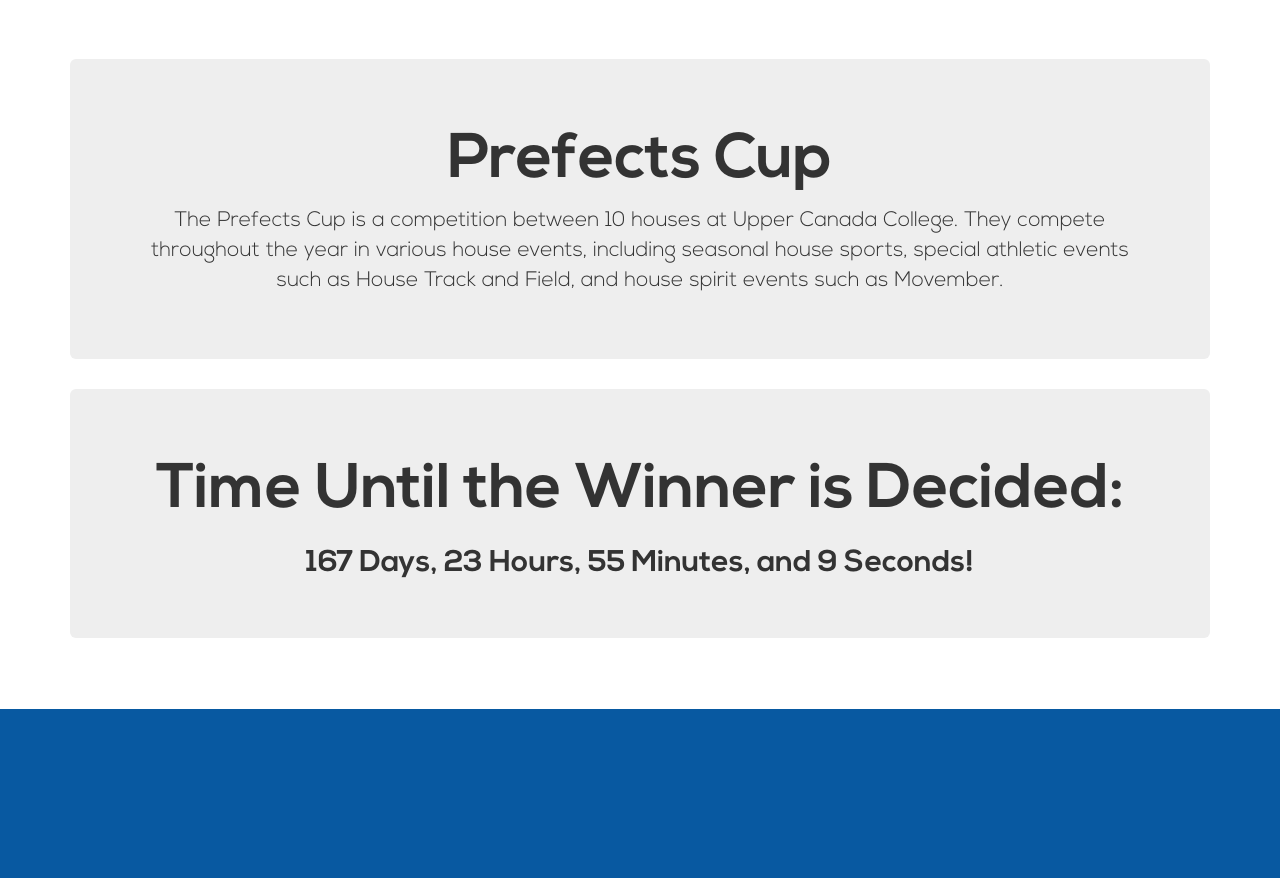
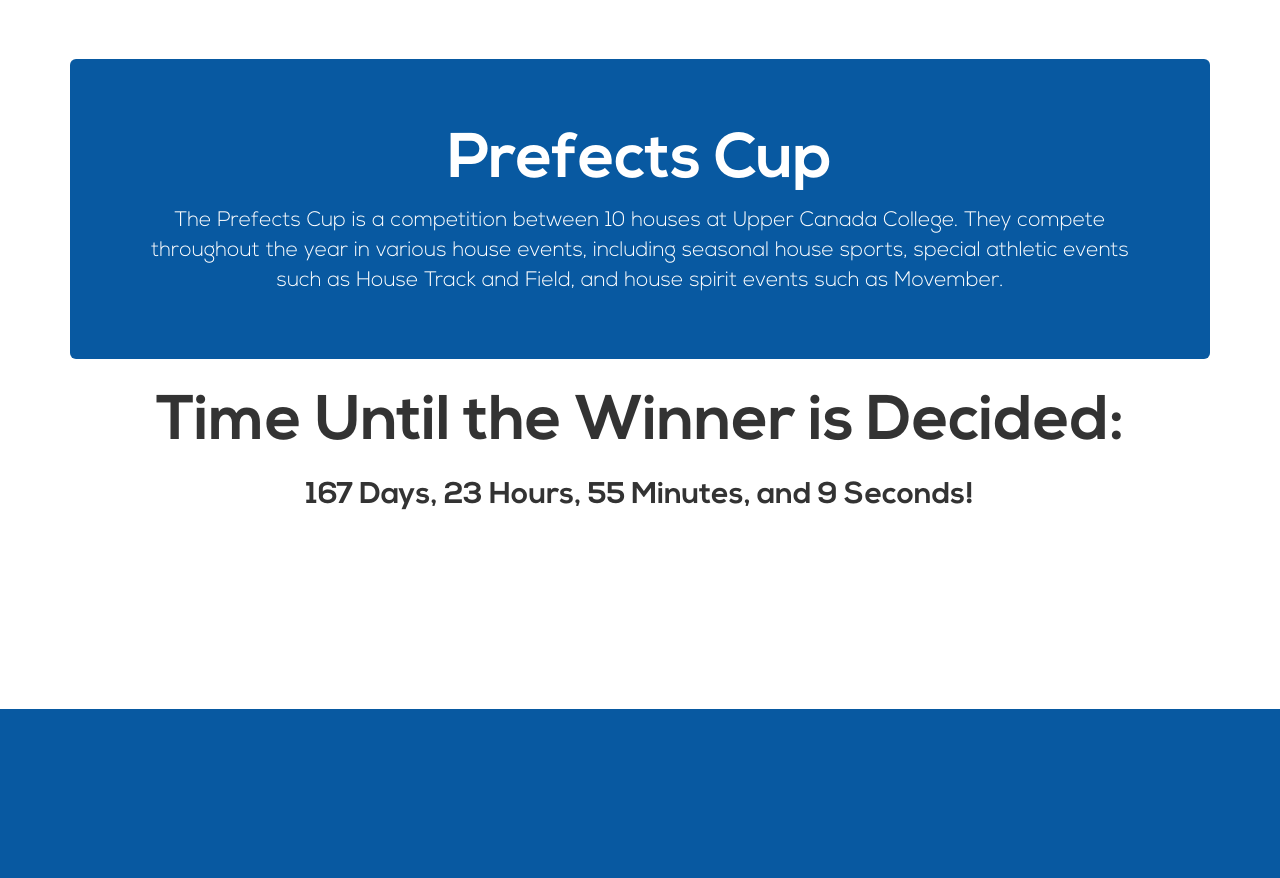
Before and after one commit to malsf21/prefects-cup-website, a PHP site: page / in a window 1280 px wide. Shown: the part 91-969 px from the top of the page. Run offline with PHP 8.4, Linux system fonts and the light colour scheme.

Commit message:
more colouring tidying

```diff
--- a/css/base.css
+++ b/css/base.css
@@ -66,6 +66,11 @@
     background: #fff;
 }
 
+.section-one .jumbotron{
+	background: #0859A1;
+	color:#FFF;
+}
+
 .section-two {
     height: 100%;
     padding-top: 150px;
--- a/index.html
+++ b/index.html
@@ -53,12 +53,10 @@
 					The Prefects Cup is a competition between 10 houses at Upper Canada College. They compete throughout the year in various house events, including seasonal house sports, special athletic events such as House Track and Field, and house spirit events such as Movember.
 					</p>
 				</div>
-				<div class="jumbotron">
-					<h1>Time Until the Winner is Decided:</h1>
-					<h2>
-						<div id="timeLeft">000 Days, 00 Hours, 00 Minutes, and 00 Seconds!</div>
-					</h2>
-				</div>
+				<h1 style="font-size:63px;">Time Until the Winner is Decided:</h1>
+				<h2>
+					<div id="timeLeft">000 Days, 00 Hours, 00 Minutes, and 00 Seconds!</div>
+				</h2>
 			</div>
 		</section>
 
@@ -108,13 +106,15 @@
 				],
 				xkey: 'month', //whatever we display on the bottom/x axis, so month (we know this since we put month: 'DATE' in the array)
 				ykeys: ['bremners', 'howards', 'jacksons', 'martlands', 'mchughs', 'mowbrays', 'orrs', 'scaddings', 'seatons', 'wedds'], //what the y axis will display, so the points per house, since that's how we reference it
-				lineColors: ['red', 'orange', "yellow", 'purple', 'brown', 'gray', 'blue', 'teal', 'green', 'black'], //colors per line
+				lineColors: ['red', 'orange', "yellow", 'purple', 'brown', 'gray', 'blue', 'teal', 'green', 'black'], //colours per line
+				pointStrokeColors: ['red', 'orange', "yellow", 'purple', 'brown', 'gray', 'blue', 'teal', 'green', 'black'], //outline colours per line
 				labels: ['Bremner\'s', 'Howard\'s', 'Jackson\'s', 'Martland\'s', 'McHugh\'s', 'Mowbray\'s', 'Orr\'s', 'Scadding\'s', 'Seaton\'s', 'Wedd\'s'], //the nice hover label!
 				xLabels: 'month', //limits x axis labelling to per month
 				hideHover: 'auto', //hides hover when mouse is unfocused
 				parseTime: 'false', //spaces out all points equally
 				//axes: '', //rm axis drawing
 				grid: '', //rm grid drawing
+				gridTextColor: 'white', //white text colour
 
 			});
 		</script>
```
